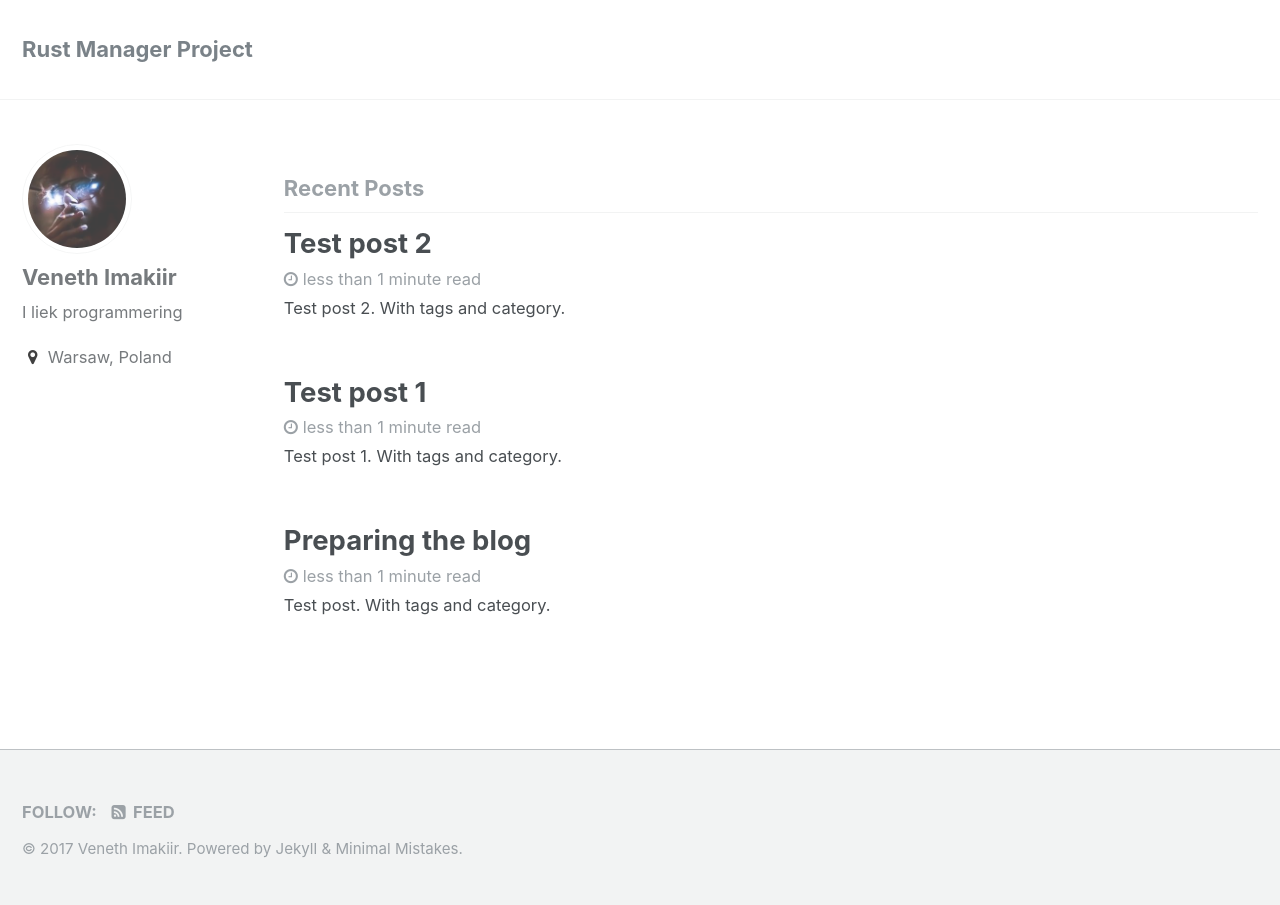
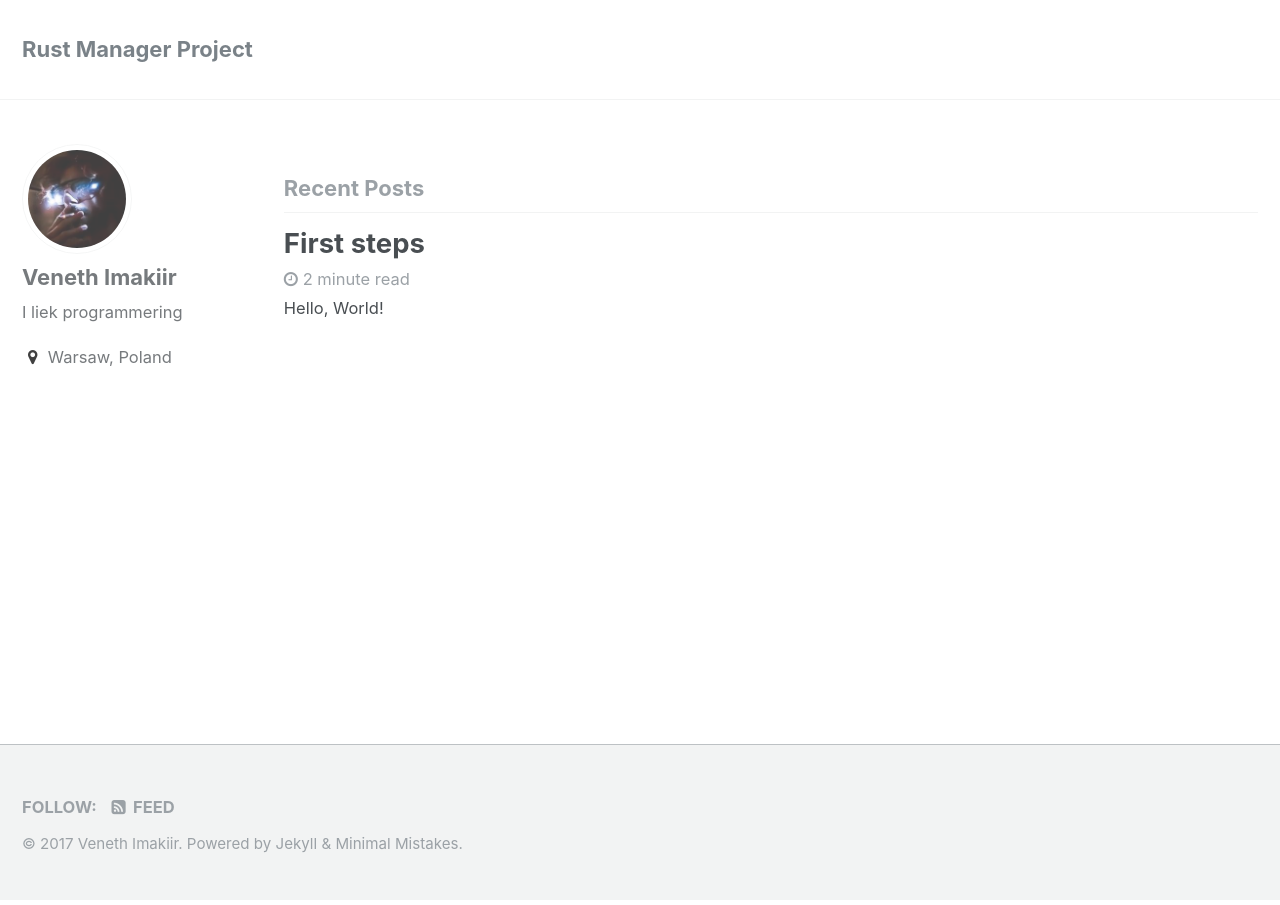
Before and after one commit to VenethImakiir/RustManager, a Jekyll site: the page built from index.html, in a window 1280 px wide. Built offline with Jekyll 4.4.1, drawn with Linux system fonts in a browser that asks for light colours; the list of posts is cut into pages by our own code.

Commit message:
first official post

```diff
--- a/_config.yml
+++ b/_config.yml
@@ -30,7 +30,7 @@ comments:
     colorscheme          : # "light" (default), "dark"
 staticman:
   allowedFields          : ['name', 'email', 'url', 'message']
-  branch                 : "master"
+  branch                 : "gh-pages"
   commitMessage          : "New comment."
   filename               : comment-{@timestamp}
   format                 : "yml"
--- a/_posts/2017-02-24-preparing-the-blog.md
+++ /dev/null
@@ -1,10 +0,0 @@
----
-title: 	"Preparing the blog"
-categories:
-  - blog
-tags:
-  - blog
-  - news
----
-
-Test post. With tags and category.
--- a/_posts/2017-02-26-test-post-1.md
+++ /dev/null
@@ -1,10 +0,0 @@
----
-title: 	"Test post 1"
-categories:
-  - test1
-tags:
-  - test1
-  - news
----
-
-Test post 1. With tags and category.
--- a/_posts/2017-02-26-test-post-2.md
+++ /dev/null
@@ -1,10 +0,0 @@
----
-title: 	"Test post 2"
-categories:
-  - test2
-tags:
-  - test2
-  - news
----
-
-Test post 2. With tags and category.
--- /dev/null
+++ b/_posts/2017-02-27-first-steps.md
@@ -0,0 +1,27 @@
+---
+title: 	"First steps"
+categories:
+  - DSP2017
+tags:
+  - DSP2017
+  - storytelling
+  - dev
+---
+
+Hello, World!
+
+This is my first encounter with new technologies for a long time, so I'm a bit nervous ;) Srsly - for last few years I was totally stuck in some horrible projects, with horrible clients, etc. I started burning out and didn't even have energy to try and change my situation. Luckily for me the last project went horribly wrong and I ended to be the person to put the blame onto and get rid off to please the client. The problem solved itself. Lots of my energy drained and my self-confidence shaken in the process, though.
+
+Now I'm free and with a lot of help from my wife ([thanks, Honey!](https://ka1130.github.io/)), who also got fed up with her old profession (graphic designer) and became a front-end developer, I'm starting this small project. Rust Server Manager.
+
+Rust is a survival multiplayer game. It's a sandbox - you wake up on the shore of an island, totally naked, and you have to survive. Initially equipped with only a rock and a torch you have to make shelter, craft some tools and don't get killed. Check it out here: [http://playrust.com/](http://playrust.com/).
+
+Rust have a big community, lots od dedicated servers and mods. I got interested in modding aspect, so I downloaded and installed a local dedicaded server powered by [Oxide](http://oxidemod.org/downloads/oxide-for-rust.1659/). I decided to use a linux server for this so I set it up with [LGSM](https://gameservermanagers.com/) to decrease amount of possible problems (I'll make a post about it some day).
+
+Then I became aware of somewhat annoying problem - there's no easy way of editing/uploading/testing the mods. The scripts are written in c# and compiled at runtime (yes, you can reload a mod without restarting the server). Most of admins/devs are using filezilla for ssh connection and notepad++ to edit the scripts. Then RustAdmin or Rusty (popular Rust server tools) to reload the mod by RCON command. Oh, so crude.
+
+So I decided to make my own Rust Server Manager. I want something accessible with normal web browser, scripts editor with highlighting, easy downloading and reloading mods. Something safe, without having to do all the firewall-admin-magic. Something easy like Wordpress, so I can browse mods and install them with one click.
+
+It's a great chance for some self-development. I'll go with Python+JS combo as I'm not proficient with those. JS because it's necessary to make a decent front-end (also I can consult my wife :P) and Python because it seems perfect for managing game server with its flexibility in connecting different programming languages into one application and making quick scripts. But wait - there's more! I set up this jekyll blog and now I'm learning new possibilities with jekyll, markup and github pages!
+
+'I'm going on an adventure'!
```
